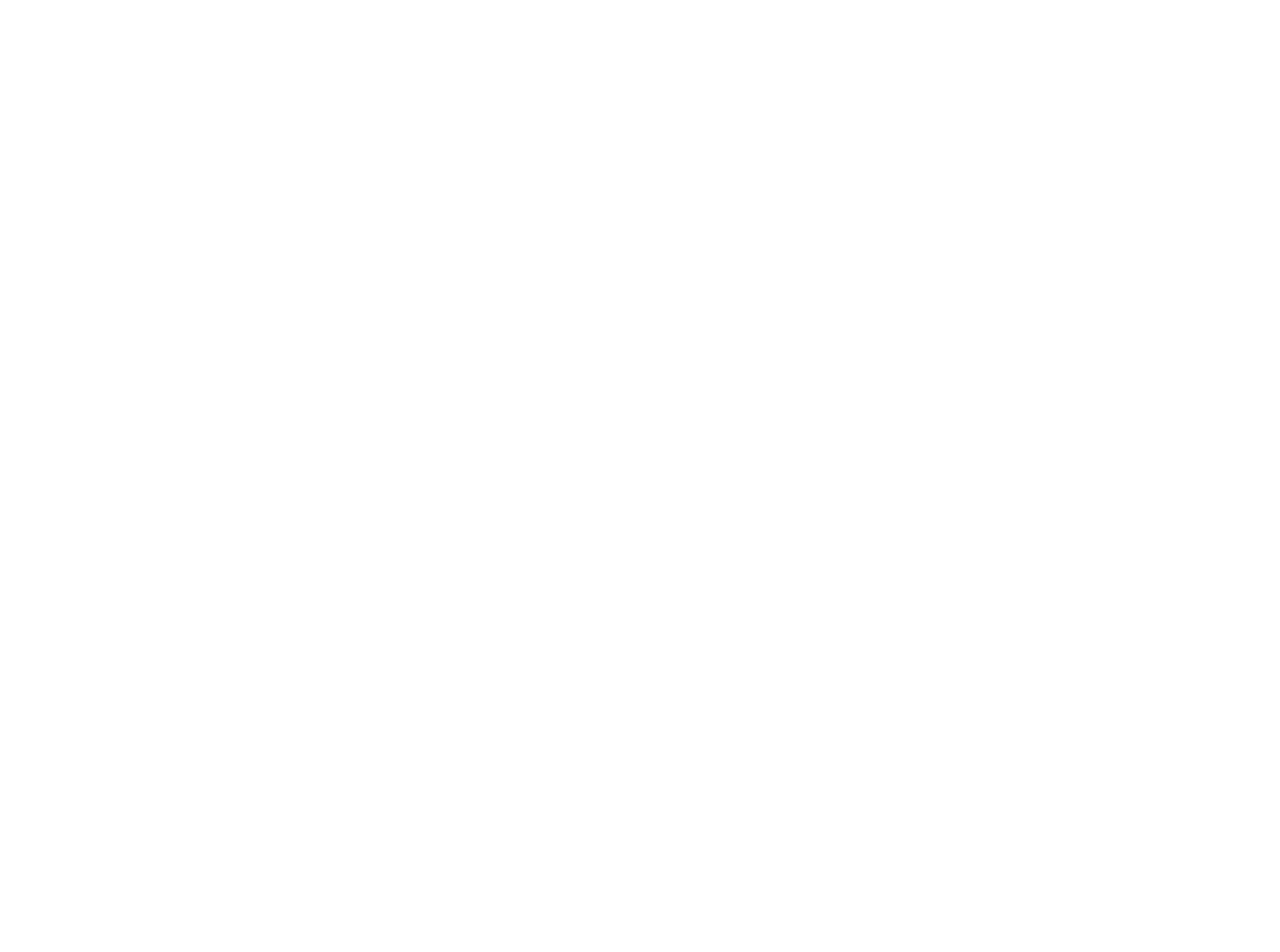
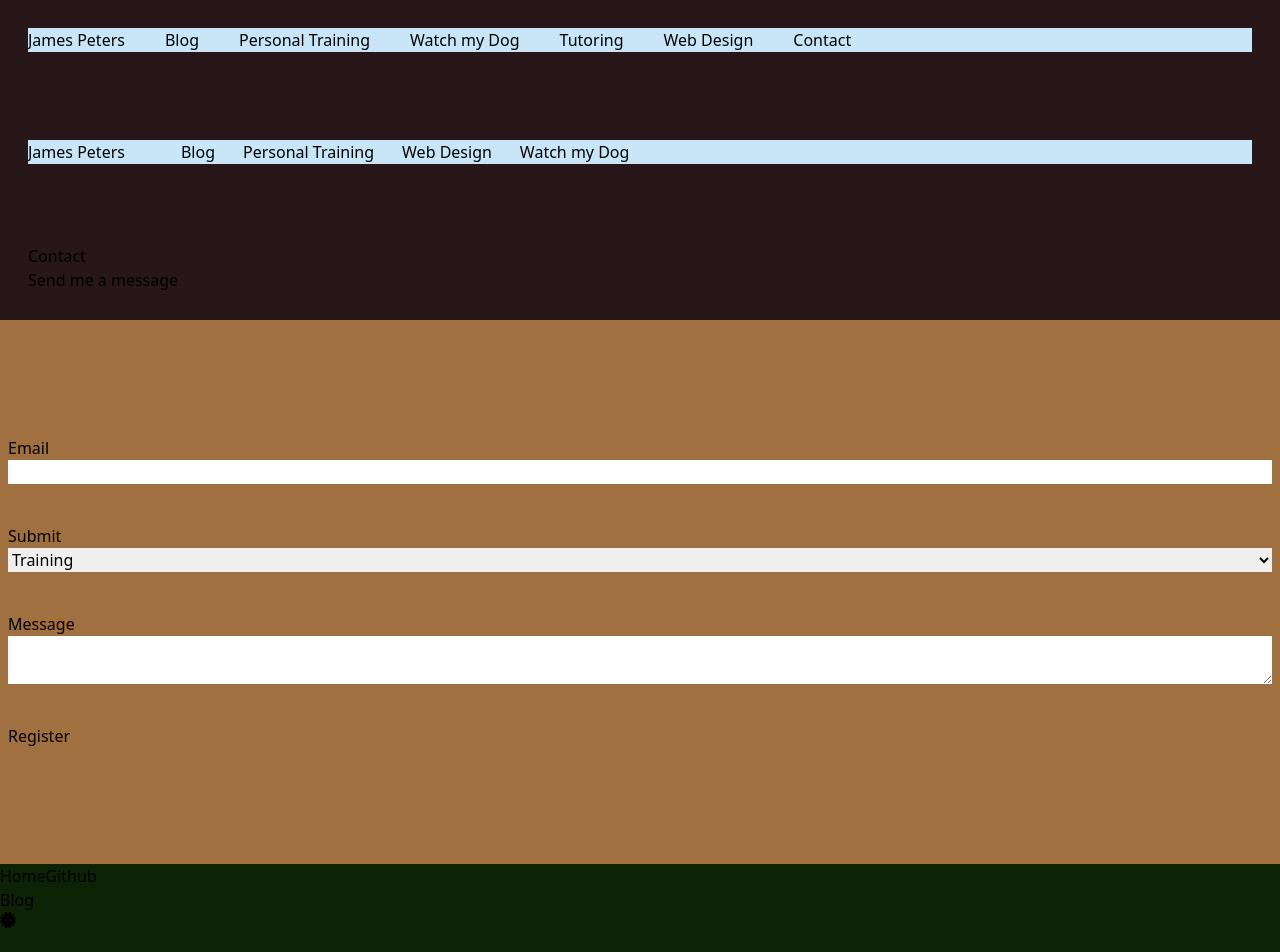
Before and after one commit to mammalwithashell/portfolio, a Next.js app: page /contact in a window 1280 px wide. Shown: the top 952 px of the page. Before the commit the page ends 800 px from the top, so only its background shows below. Built offline with nearby package versions, Linux system fonts and the light colour scheme.

Commit message:
blah blah

```diff
--- /dev/null
+++ b/components/contactform.tsx
@@ -0,0 +1,31 @@
+function ContactForm() {
+    const submitForm = async (event: React.FormEvent) => {
+        event.preventDefault()
+
+
+    }
+
+    return (
+        <form onSubmit={submitForm} className="space-y-10">
+            <div className="flex flex-col">
+                <label htmlFor="email">Email</label>
+                <input id="email" name="email" type="text" autoComplete="email" required />
+            </div>
+            <div className="flex flex-col">
+                <label htmlFor="subject">Submit</label>
+                <select name="subject" id="subject">
+                    <option value="training" label="Training"></option>
+                    <option value="webdev" label="Web Dev"></option>
+                    <option value="hello" label="Saying Hi"></option>
+                </select>
+            </div>
+            <div className="flex flex-col">
+                <label htmlFor="message">Message</label>
+                <textarea id="message" name="message" />
+            </div>
+            <button type="submit">Register</button>
+        </form>
+    )
+}
+
+export default ContactForm
--- /dev/null
+++ b/components/footer.tsx
@@ -0,0 +1,13 @@
+import { FontAwesomeIcon } from "@fortawesome/react-fontawesome"
+import { faCertificate } from "@fortawesome/free-solid-svg-icons"
+function Footer() {
+
+
+    return (
+        <footer className="bg-PhthaloGreen h-16 flex flex-row">
+            <FontAwesomeIcon icon={faCertificate} />
+        </footer>
+    )
+}
+
+export default Footer
--- /dev/null
+++ b/components/layout.tsx
@@ -0,0 +1,33 @@
+import Head from "next/head";
+import Footer from "./footer";
+import TopNav from "./topnav";
+import { useState, useEffect, BaseHTMLAttributes } from "react";
+import { PropsWithChildren } from "react";
+
+interface LayoutProps{
+    children?: React.ReactNode
+}
+
+
+const Layout = ({ children }: LayoutProps) => {
+    const [theme, setTheme] = useState("light")
+
+
+    return (
+        <div className="flex flex-col min-h-screen justify-center">
+            <Head>
+                <title>James Peters | Software Developer</title>
+                <link rel="icon" href="/favicon.ico" />
+            </Head>
+            <TopNav/>
+            <main className="flex flex-col grow bg-LiverChestnut">
+
+                {children}
+            </main>
+            <Footer />
+        </div>
+    )
+}
+
+
+export default Layout
--- /dev/null
+++ b/components/topnav.tsx
@@ -0,0 +1,25 @@
+import NextLink from "../lib/link"
+
+function TopNav() {
+
+
+    return (
+        <header className="bg-BlackCoffee p-7 h-28" >
+            <div className="">
+                <div className="bg-ColumbiaBlue flex flex-row space-x-10">
+                    {NextLink("/", "James Peters")}
+                    <ul className="grid auto-cols-auto grid-flow-col gap-10 text-left">
+                        <li>{NextLink("/blog", "Blog")}</li>
+                        <li>{NextLink("/fitness", "Personal Training")}</li>
+                        <li>{NextLink("/dogcam", "Watch my Dog")}</li>
+                        <li>{NextLink("/tutor", "Tutoring")}</li>
+                        <li>{NextLink("/webdev", "Web Design")}</li>
+                        <li>{NextLink("/contact", "Contact")}</li>
+                    </ul>
+                </div>
+            </div>
+        </header>
+    )
+}
+
+export default TopNav
--- a/pages/_app.tsx
+++ b/pages/_app.tsx
@@ -1,8 +1,18 @@
 import '../styles/globals.css'
 import type { AppProps } from 'next/app'
+import { config } from "@fortawesome/fontawesome-svg-core"
+import '@fortawesome/fontawesome-svg-core/styles.css'
+import Layout from '../components/layout'
+
+config.autoAddCss = false
+
 
 function MyApp({ Component, pageProps }: AppProps) {
-  return <Component {...pageProps} />
+  return <Layout>
+    <Component {...pageProps} />
+  </Layout>
+
+
 }
 
 export default MyApp
--- /dev/null
+++ b/pages/api/contact.ts
@@ -0,0 +1,12 @@
+import type { NextApiRequest, NextApiResponse } from 'next'
+
+type Data = {
+    name: string
+}
+
+export default function handler(
+    req: NextApiRequest,
+    res: NextApiResponse<Data>
+) {
+    res.status(200).json({ name: 'John Doe' })
+}
--- a/pages/contact.tsx
+++ b/pages/contact.tsx
@@ -1,9 +1,43 @@
 import type { NextPage } from 'next'
-
+import Head from 'next/head'
+import ContactForm from '../components/contactform'
+import NextLink from '../lib/link'
 const Contact: NextPage = () => {
 
     return (
-        <></>
+        <div className="flex flex-col min-h-screen">
+            <Head>
+                <title>Create Next App</title>
+                <link rel="icon" href="/favicon.ico" />
+            </Head>
+            <header className="bg-BlackCoffee p-7 h-full flex flex-col">
+                    <div className="bg-ColumbiaBlue flex flex-row space-x-14">
+                        {NextLink("/", "James Peters")}
+                        <ul className="flex flex-row space-x-7">
+                            <li>{NextLink("/blog", "Blog")}</li>
+                            <li>{NextLink("/fitness", "Personal Training")}</li>
+                            <li>{NextLink("/webdev", "Web Design")}</li>
+                            <li>{NextLink("/dogcam", "Watch my Dog")}</li>
+                        </ul>
+                    </div>
+                    <h1 className="mt-20">Contact</h1>
+                    <p>Send me a message</p>
+            </header>
+            <main className="flex flex-col w-full bg-LiverChestnut my-auto py-4 px-2">
+                <ContactForm/>
+            </main>
+            <footer className="bg-PhthaloGreen w-full flex flex-row">
+                <ul>
+                    <li>{NextLink("/", "Home")}</li>
+                    <li>{NextLink("/blog", "Blog")}</li>
+                    <li></li>
+                </ul>
+                <ul>
+                    <li><a target="https://github.com">Github</a></li>
+                    <li></li>
+                </ul>
+            </footer>
+        </div>
     )
 }
 
--- a/pages/index.tsx
+++ b/pages/index.tsx
@@ -2,46 +2,26 @@ import type { NextPage } from 'next'
 import Head from 'next/head'
 import NextLink from "../lib/link"
 import Image from 'next/image'
+import TopNav from '../components/topnav'
+import Footer from '../components/footer'
+import Layout from '../components/layout'
 
 const Home: NextPage = () => {
+
   return (
-    <div className="h-screen">
-      <Head>
-        <title>Create Next App</title>
-        <link rel="icon" href="/favicon.ico" />
-      </Head>
-
-      <main className="h-screen w-screen">
-        <header className="bg-BlackCoffee p-7 h-28" >
-          <div className="">
-            <div className="bg-ColumbiaBlue flex flex-row space-x-10">
-              <div>James Peters</div>
-              <ul className="grid auto-cols-auto grid-flow-col gap-10 text-left">
-                <li>{NextLink("/blog", "Blog")}</li>
-                <li>{NextLink("/fitness", "Personal Training")}</li>
-                <li>{NextLink("/dogcam", "Watch my Dog")}</li>
-                <li>{NextLink("/tutor", "Tutoring")}</li>
-                <li>{NextLink("/webdev", "Web Design")}</li>
-                <li>{NextLink("/contact", "Contact")}</li>
-              </ul>
-            </div>
-          </div>
-        </header>
-        <div className="bg-LiverChestnut h-full flex flex-row px-4 py-6 space-x-12">
-          <div className="bg-ColumbiaBlue">
-            { /* About Stuff */}
-            hello
-          </div>
-          <div>
-            {/* Pictures */}
-            <div className="bg-Rufous">Hello Cameron</div>
-            <div className="bg-PhthaloGreen text-white">Hello Brett</div>
-          </div>
-        </div>
-        <footer className="bg-PhthaloGreen h-16">hello</footer>
-      </main>
+    <div className="flex flex-row px-4 py-6 space-x-12">
+      <div className="bg-ColumbiaBlue flex flex-col space-y-4">
+        Hi! I'm James
+        <Image src="/james13.jpg" height={60} width={40} />
+      </div>
+      <div>
+        {/* Pictures */}
+        <div className="bg-Rufous">Hello Cameron</div>
+        <div className="bg-PhthaloGreen h-20 text-white">Hello Brett</div>
+      </div>
     </div>
   )
+
 }
 
 export default Home
```
Also changed, not shown: components/a_templatecomponent.tsx (added, +11 -0 lines), package.json (+6 -2 lines), public/james13.jpg (added), 1 other file (tests, documents, lock files or other folders).
